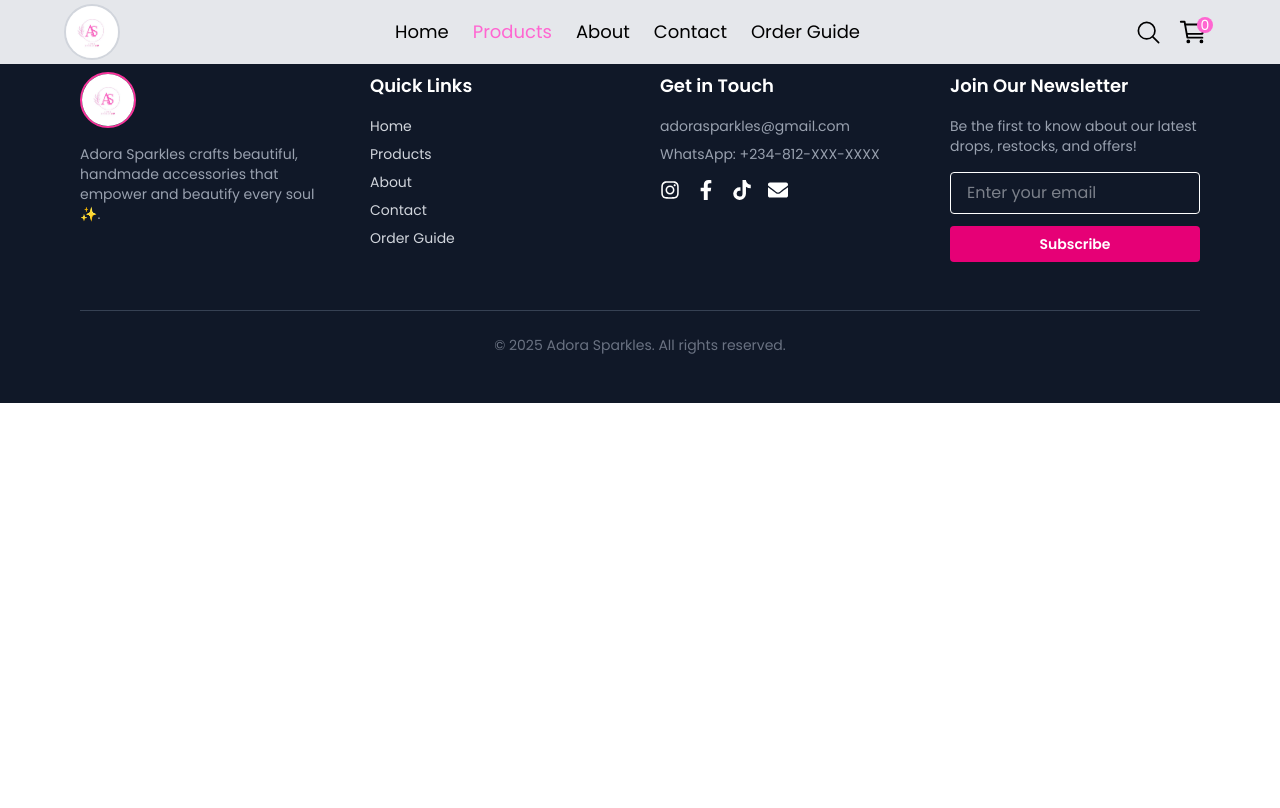
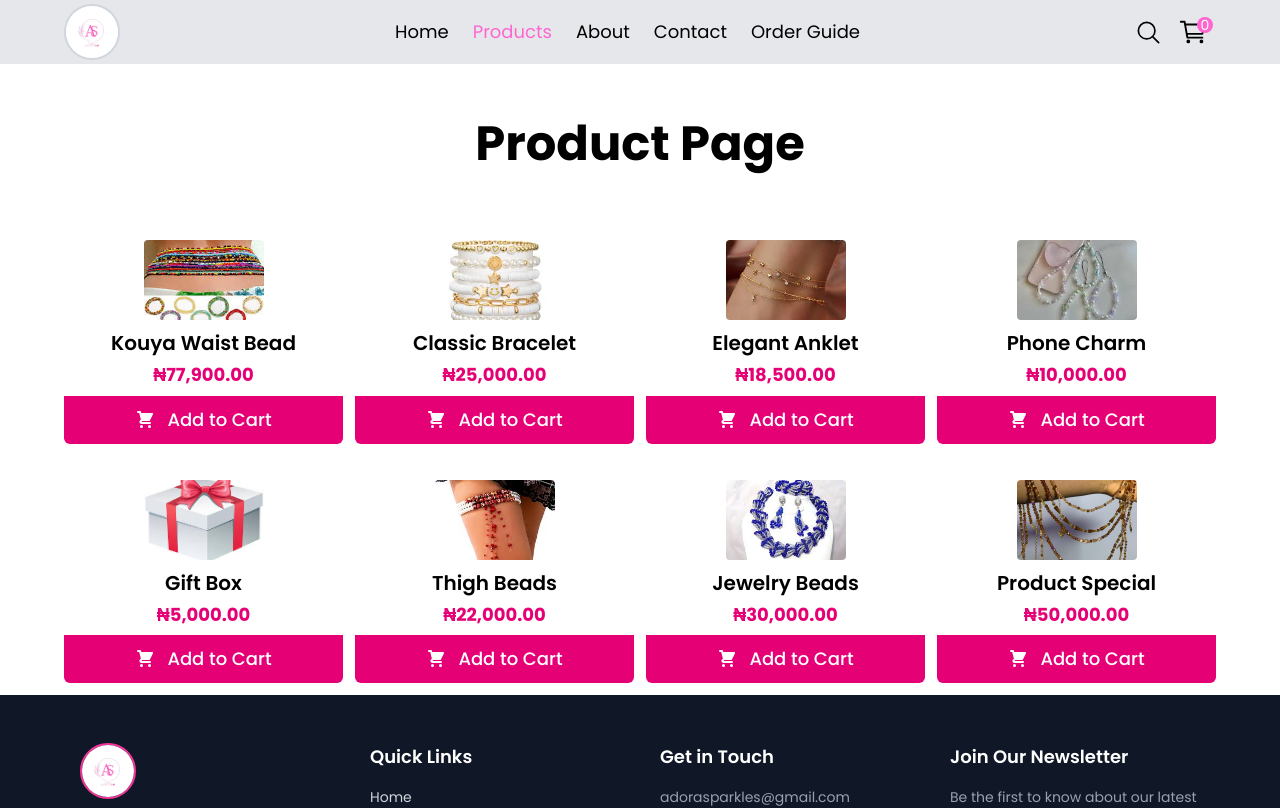
Before and after one commit to soala144/adora-sparkle, a Next.js app: page /products in a window 1280 px wide. Shown: the top 808 px of the page. Built offline with nearby package versions, Linux system fonts and the light colour scheme.

Commit message:
changes and contact pg

```diff
--- a/src/app/products/page.js
+++ b/src/app/products/page.js
@@ -28,10 +28,11 @@ export const metadata = {
     canonical: "https://adorasparkles.com/products",
   },
 };
+import ProductPg from "@/components/ProductPg";
 import React from "react";
 
 const page = () => {
-  return <div>page</div>;
+  return <ProductPg />;
 };
 
 export default page;
--- a/src/components/Cart.tsx
+++ b/src/components/Cart.tsx
@@ -72,7 +72,7 @@ const Cart: React.FC = () => {
     );
 
   return (
-    <div className="pt-20 w-[90%] mx-auto max-w-[1440px] lg:text-2xl">
+    <div className="pt-20 w-[90%] mx-auto max-w-[1440px] lg:text-xl">
       <h1 className="text-4xl lg:text-5xl uppercase lg:capitalize font-bold text-center my-8">
         My Cart
       </h1>
--- a/src/components/Product.tsx
+++ b/src/components/Product.tsx
@@ -5,8 +5,9 @@ import { Swiper, SwiperSlide } from "swiper/react";
 import { FreeMode } from "swiper/modules";
 import "swiper/css";
 import "swiper/css/free-mode";
+import { HiShoppingCart } from "react-icons/hi";
 
-const products = [
+const products: {id: number; name: string; image: string; price: string}[] = [
   {
     id: 1,
     name: "Kouya Waist Bead",
@@ -79,7 +80,7 @@ const Product = () => {
       >
         {products.map((product) => (
           <SwiperSlide key={product.id}>
-            <div className="bg-white rounded-lg my-3 shadow-lg flex flex-col items-center p-2 hover:shadow-lg transition">
+            <div className="bg-white rounded-lg my-3 flex flex-col items-center hover:shadow-lg transition">
               <Image
                 src={product.image}
                 alt={product.name}
@@ -94,8 +95,9 @@ const Product = () => {
               <p className="text-pink-600 font-bold text-[18px] text-sm mb-2">
                 {product.price}
               </p>
-              <button className="bg-pink-600 text-[18px] hover:bg-pink-700 cursor-pointer text-white px-5 w-full py-3 rounded-md font-medium text-xs transition">
-                Buy Now
+              <button className="bg-pink-600 text-[18px] hover:bg-pink-700 duration-500 flex items-center justify-center gap-3 cursor-pointer text-white px-5 w-full py-3 rounded-b-md font-medium text-xs transition-all">
+                <HiShoppingCart size={20} />
+                <p>Add to Cart</p>
               </button>
             </div>
           </SwiperSlide>
--- /dev/null
+++ b/src/components/ProductPg.tsx
@@ -0,0 +1,94 @@
+import Image from "next/image";
+import React from "react";
+import { HiShoppingCart } from "react-icons/hi";
+
+const ProductPg = () => {
+  const products: { id: number; name: string; image: string; price: string }[] =
+    [
+      {
+        id: 1,
+        name: "Kouya Waist Bead",
+        image: "/images/waist-beads.jpg",
+        price: "₦77,900.00",
+      },
+      {
+        id: 2,
+        name: "Classic Bracelet",
+        image: "/images/bracelets.jpg",
+        price: "₦25,000.00",
+      },
+      {
+        id: 3,
+        name: "Elegant Anklet",
+        image: "/images/anklets.jpg",
+        price: "₦18,500.00",
+      },
+      {
+        id: 4,
+        name: "Phone Charm",
+        image: "/images/phone-charms.jpg",
+        price: "₦10,000.00",
+      },
+      {
+        id: 5,
+        name: "Gift Box",
+        image: "/images/gift-box.jpg",
+        price: "₦5,000.00",
+      },
+      {
+        id: 6,
+        name: "Thigh Beads",
+        image: "/images/thigh-beads.jpg",
+        price: "₦22,000.00",
+      },
+      {
+        id: 7,
+        name: "Jewelry Beads",
+        image: "/images/jewelry-beads.jpg",
+        price: "₦30,000.00",
+      },
+      {
+        id: 8,
+        name: "Product Special",
+        image: "/images/product.jpg",
+        price: "₦50,000.00",
+      },
+    ];
+
+  return (
+    <div className="pt-20 w-[90%] mx-auto">
+      <h1 className="text-3xl lg:text-5xl text-center font-bold mt-10 mb-9 lg:mb-15">
+        Product Page
+      </h1>
+      <div className="grid-cols-2 md:grid-cols-3 grid lg:grid-cols-4 gap-3 max-[410px]:grid-cols-1">
+      {products.map((product, i) => (
+        <div
+          className="bg-white max-[410px]:mt-3 rounded-lg my-3 cursor-pointer flex flex-col items-center hover:shadow-lg transition"
+          key={i}
+        >
+          <Image
+            src={product.image}
+            alt={product.name}
+            className="w-30 h-20 block mx-auto object-cover rounded mb-2"
+            width={130}
+            height={80}
+            priority
+          />
+          <h2 className="text-[20px] font-semibold w-[95%] text-center truncate mb-1 line-clamp-2">
+            {product.name}
+          </h2>
+          <p className="text-pink-600 font-bold text-[18px] text-sm mb-2">
+            {product.price}
+          </p>
+          <button className="bg-pink-600 text-[18px] hover:bg-pink-700 duration-500 flex items-center justify-center gap-3 cursor-pointer text-white px-5 w-full py-3 rounded-b-md font-medium text-xs transition-all">
+            <HiShoppingCart size={20} />
+            <p>Add to Cart</p>
+          </button>
+        </div>
+      ))}
+      </div>
+    </div>
+  );
+};
+
+export default ProductPg;
```
